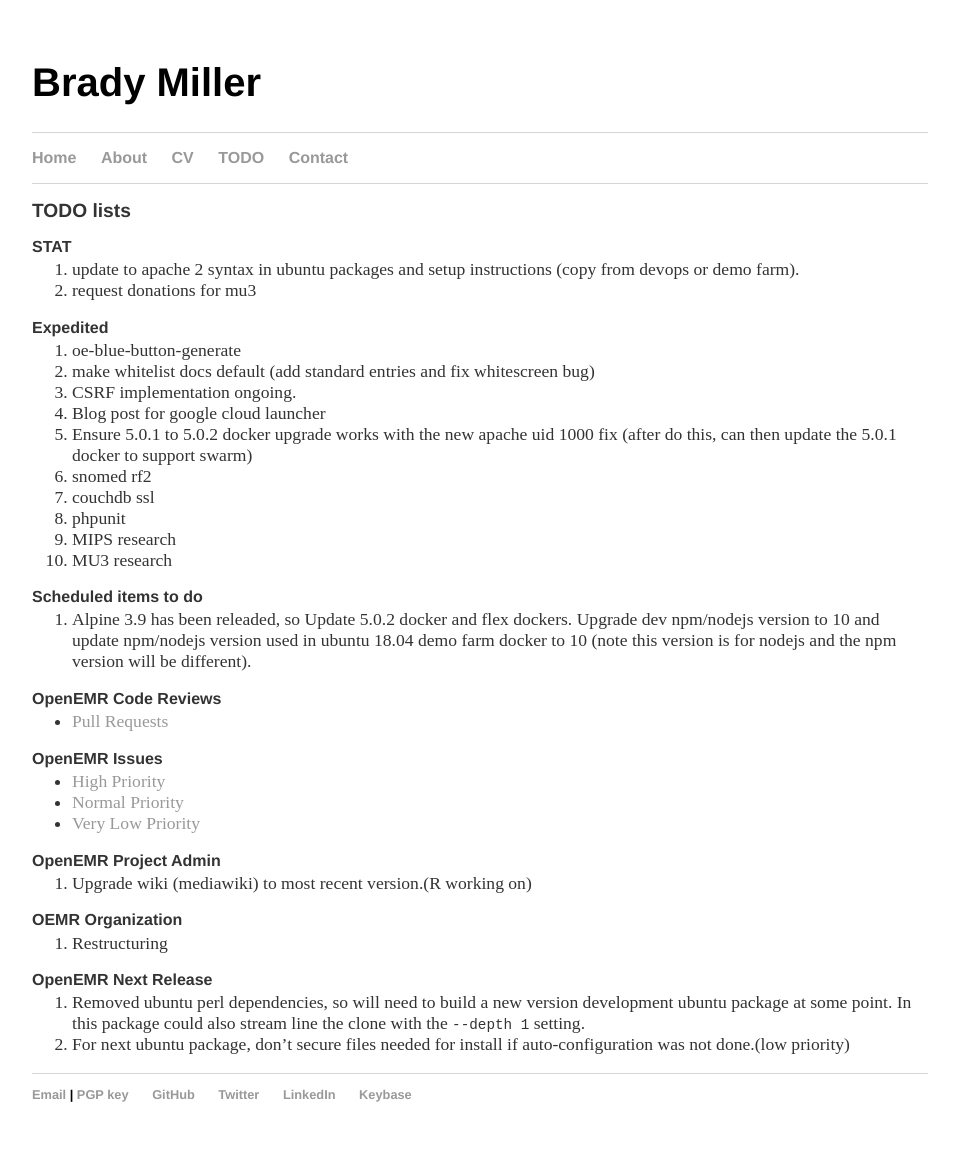
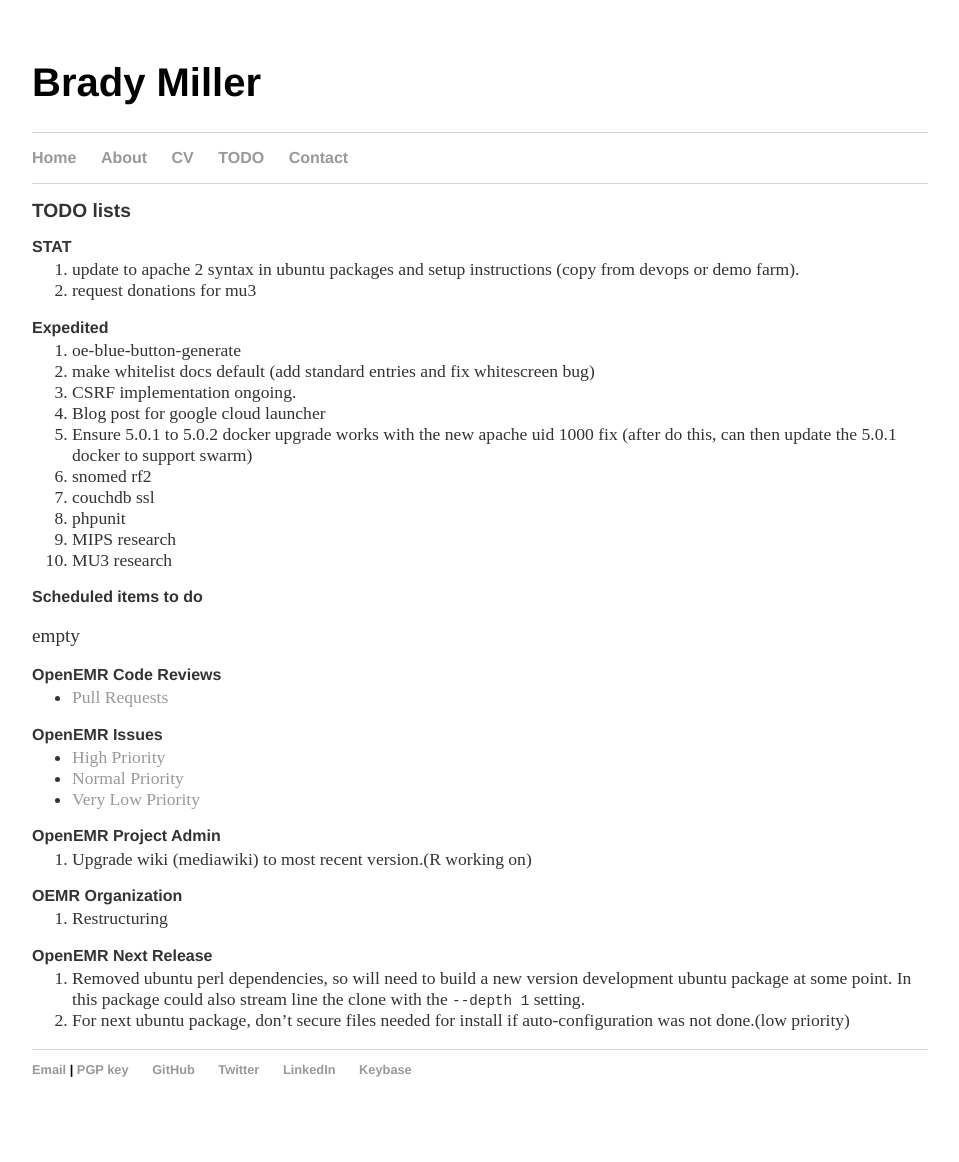
Before and after one commit to bradymiller/bradymiller.github.io, a Jekyll site: the page built from todo/index.md, in a window 1280 px wide. Shown: the whole page, without its empty margins (160-1119 px from the left). Built offline with Jekyll 4.4.1, drawn with Linux system fonts in a browser that asks for light colours; our own code applies the rules of GitHub Pages for plain Markdown files; after the commit the page ends 1137 px from its top, so only the background shows below that.

Commit message:
Update index.md

```diff
--- a/todo/index.md
+++ b/todo/index.md
@@ -20,7 +20,7 @@
 1. MU3 research
 
 ### Scheduled items to do
-1. Alpine 3.9 has been releaded, so Update 5.0.2 docker and flex dockers. Upgrade dev npm/nodejs version to 10 and update npm/nodejs version used in ubuntu 18.04 demo farm docker to 10 (note this version is for nodejs and the npm version will be different).
+empty
 
 ### OpenEMR Code Reviews
 * [Pull Requests](https://github.com/openemr/openemr/pulls)
```
